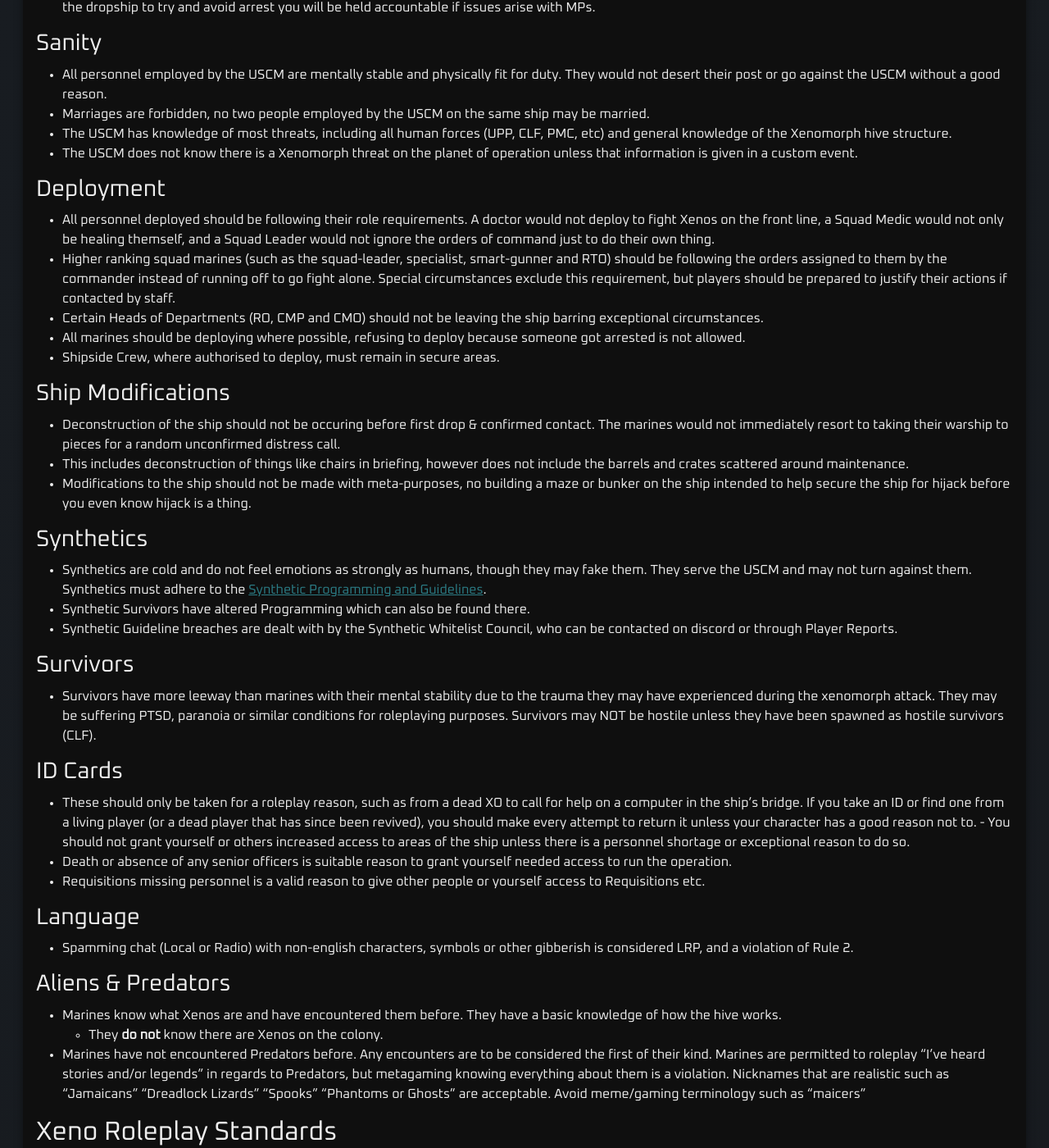
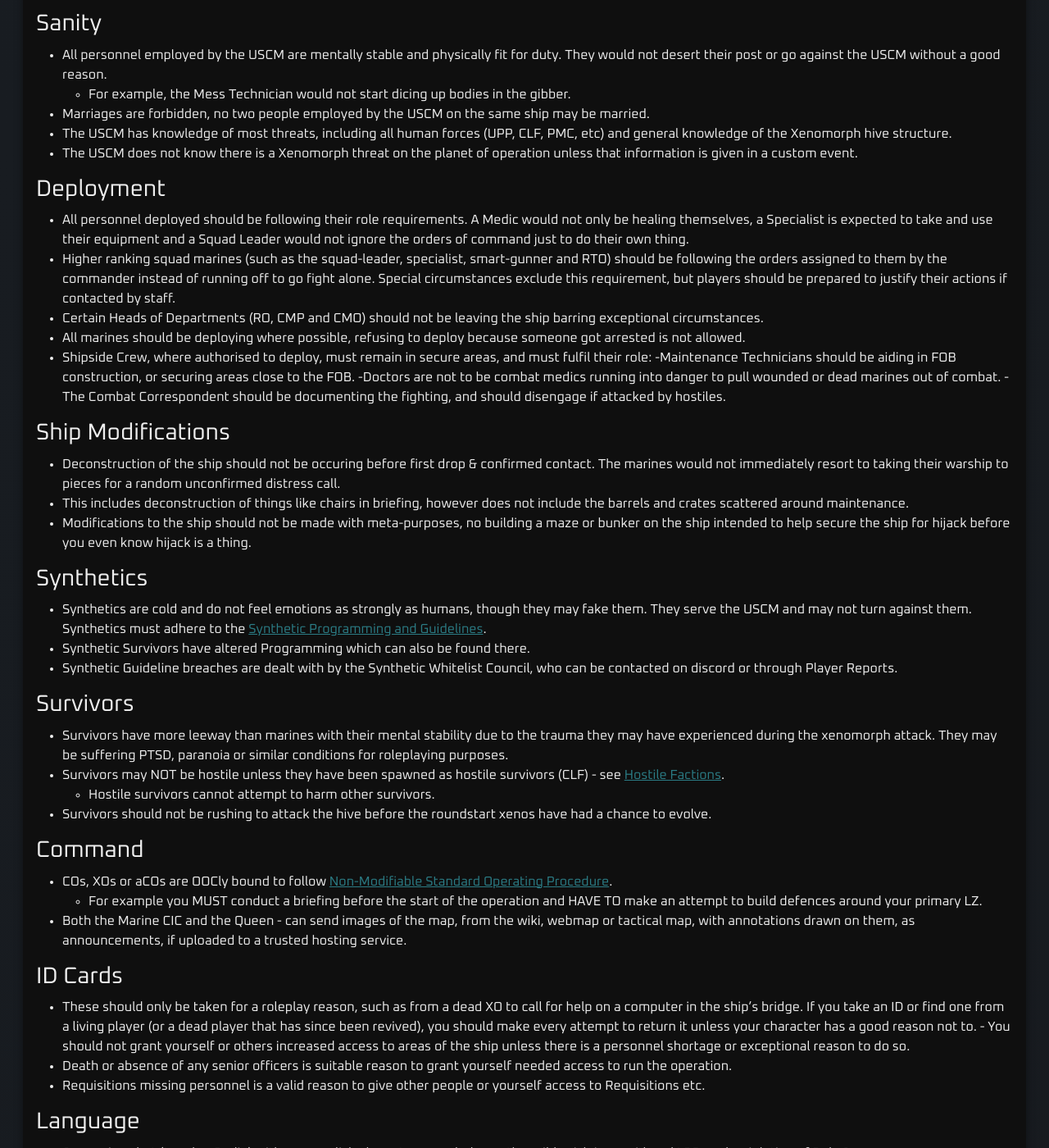
Before and after one commit to cmss13-devs/web, a Jekyll site: the page built from rules.md, in a window 1280 px wide and 1400 px high, scrolled down 2035 px. Shown: the whole window at 82% size. Built offline with Jekyll 4.4.1, drawn with Linux system fonts in a browser that asks for light colours; some of the changed text lies outside the part shown.

Commit message:
Clairion's coolest rule branch (#10)
I think this covers everything that the relevant rule clarifications
covered. Do give it a look in case I missed anything or made
spelling/grammar mistakes.

---------

Co-authored-by: forest2001 <41653574+realforest2001@users.noreply.github.com>

```diff
--- a/rules.md
+++ b/rules.md
@@ -15,11 +15,10 @@
 - [Rule 5: Mechanical Exploits](#rule-5-mechanical-exploits)
 - [Rule 6: No Metagaming or Metacommunication](#rule-6-no-metagaming-or-metacommunication)
 - [Rule 7: No Ban Evading / Multi-Keying](#rule-7-no-ban-evading--multi-keying)
-- [Rule 8: Suicide, Rage-Quitting, and Logging off](#rule-8-suicide-rage-quitting-and-logging-off)
+- [Rule 8: Use your Slot](#rule-8-use-your-slot)
 - [Rule 9: Character names](#rule-9-character-names)
 - [Rule 10: Lethal Force](#rule-10-lethal-force)
-- [Rule 11: Marine Law](#rule-11-marine-law)
-- [Rules Clarification](#rules-clarification)
+- [Rule 11: Marine Law, Mutinies](#rule-11-marine-law-mutinies)
 
 ---
 
@@ -73,17 +72,21 @@
 ### Sanity
 
 - All personnel employed by the USCM are mentally stable and physically fit for duty. They would not desert their post or go against the USCM without a good reason.
+    - For example, the Mess Technician would not start dicing up bodies in the gibber.
 - Marriages are forbidden, no two people employed by the USCM on the same ship may be married.
 - The USCM has knowledge of most threats, including all human forces (UPP, CLF, PMC, etc) and general knowledge of the Xenomorph hive structure.
 - The USCM does not know there is a Xenomorph threat on the planet of operation unless that information is given in a custom event.
 
 ### Deployment
 
-- All personnel deployed should be following their role requirements. A doctor would not deploy to fight Xenos on the front line, a Squad Medic would not only be healing themself, and a Squad Leader would not ignore the orders of command just to do their own thing.
+- All personnel deployed should be following their role requirements. A Medic would not only be healing themselves, a Specialist is expected to take and use their equipment and a Squad Leader would not ignore the orders of command just to do their own thing.
 - Higher ranking squad marines (such as the squad-leader, specialist, smart-gunner and RTO) should be following the orders assigned to them by the commander instead of running off to go fight alone. Special circumstances exclude this requirement, but players should be prepared to justify their actions if contacted by staff.
 - Certain Heads of Departments (RO, CMP and CMO) should not be leaving the ship barring exceptional circumstances.
 - All marines should be deploying where possible, refusing to deploy because someone got arrested is not allowed.
-- Shipside Crew, where authorised to deploy, must remain in secure areas.
+- Shipside Crew, where authorised to deploy, must remain in secure areas, and must fulfil their role:
+    -Maintenance Technicians should be aiding in FOB construction, or securing areas close to the FOB.
+    -Doctors are not to be combat medics running into danger to pull wounded or dead marines out of combat.
+    -The Combat Correspondent should be documenting the fighting, and should disengage if attacked by hostiles.
 
 ### Ship Modifications
 
@@ -99,7 +102,16 @@
 
 ### Survivors
 
-- Survivors have more leeway than marines with their mental stability due to the trauma they may have experienced during the xenomorph attack. They may be suffering PTSD, paranoia or similar conditions for roleplaying purposes. Survivors may NOT be hostile unless they have been spawned as hostile survivors (CLF).
+- Survivors have more leeway than marines with their mental stability due to the trauma they may have experienced during the xenomorph attack. They may be suffering PTSD, paranoia or similar conditions for roleplaying purposes.
+- Survivors may NOT be hostile unless they have been spawned as hostile survivors (CLF) - see [Hostile Factions](#hostile-factions).
+  - Hostile survivors cannot attempt to harm other survivors.
+- Survivors should not be rushing to attack the hive before the roundstart xenos have had a chance to evolve.
+
+### Command
+
+- COs, XOs or aCOs are OOCly bound to follow [Non-Modifiable Standard Operating Procedure](https://cm-ss13.com/wiki/Standard_Operating_Procedure#Non-Modifiable_Standard_Operating_Procedure).
+    - For example you MUST conduct a briefing before the start of the operation and HAVE TO make an attempt to build defences around your primary LZ.
+- Both the Marine CIC and the Queen - can send images of the map, from the wiki, webmap or tactical map, with annotations drawn on them, as announcements, if uploaded to a trusted hosting service.
 
 ### ID Cards
 
@@ -111,11 +123,11 @@
 
 - Spamming chat (Local or Radio) with non-english characters, symbols or other gibberish is considered LRP, and a violation of Rule 2.
 
-
 ### Aliens & Predators
 
 - Marines know what Xenos are and have encountered them before. They have a basic knowledge of how the hive works.
   - They **do not** know there are Xenos on the colony.
+  - They do not know any individual Xeno's prefix or postfix - they can, at most, identify the caste.
 - Marines have not encountered Predators before. Any encounters are to be considered the first of their kind. Marines are permitted to roleplay "I've heard stories and/or legends" in regards to Predators, but metagaming knowing everything about them is a violation. Nicknames that are realistic such as "Jamaicans" "Dreadlock Lizards" "Spooks" "Phantoms or Ghosts" are acceptable. Avoid meme/gaming terminology such as "maicers"
 
 ## Xeno Roleplay Standards
@@ -135,17 +147,24 @@
 
 - Due to the Hivemind, xenos know everything every xeno learns and know the basics of human equipment.
 - At the start of the round, the Xenos can sense the human's ship looming above their hive and are aware that human forces will be visiting the colony shortly.
+- They do not know any individual human's name, but they may know the role they fulfil.
 
 ### Larva
 
 - Larva should typically remain within the Hive, this is especially the case for roundstart larva, and avoid the frontlines.
-- Larva cannot sneak onto dropships to get to the marine ship.
+- Larva should not be sneaking onto the dropship to head up to the Almayer.
 - Larva are not recon castes, and should not be seeking out survivors.
 
 ### Queen
 
-- The Queen can banish Xenos who fail to uphold these standards and expectations.
-- Abuse of banish for memes or other reasons that would not be applicable may result in punishment.
+- The Queen can banish Xenos who fail to uphold these standards and expectations - banish cannot be used as a joke.
+- The Queen cannot use banish for clear mechanical advantage - such as banishing xenos that are in containment, in order to reclaim larva.
+- The Queen can de-evolve someone if they want to add a certain caste, however, it must make sense in character - only having one type of T3 would not fulfil this criteria.
+
+### Shipside Xenomorphs
+
+- Xenomorphs should not be rushing to get onto the dropship before second drop.
+- While shipside xenomorphs can do almost everything they like once they get shipside they aren't allowed to attack people who just got out of cryo and are getting their gear.
 
 ## Predator Roleplay Standards
 
@@ -163,8 +182,9 @@
 
 ## English Only
 
-- All communications within the server (IC and OOC) should be done in English only. Phrases from other languages are fine but should not make up the majority of your conversations.
-- This extends to the use of Netspeak in-character. You should not be using LOL, WTF,
+- All communications within the server (IC and OOC) should be done in English only using ASCII characters. (So no Cyrilic, Arabic or any other non latin characters)
+  - Phrases from other languages are fine but should not make up the majority of your conversations.
+- This extends to the use of Netspeak in-character. You should not be using LOL, WTF, or other similar abbreviations.
 
 ## Profane RP
 
@@ -204,6 +224,7 @@
 
 - Shooting up medbay at round start.
 - Deliberately OBing the marine frontline.
+- Shooting a marine without their consent, ICly or OOCly, when a xeno attempts to capture them.
 
 ## End of Round Grief (EORG)
 
@@ -215,6 +236,16 @@
 # Rule 5: Mechanical Exploits
 
 Do not abuse bugs or unintended features to gain an unfair advantage for yourself or your team.
+
+## General Exploits
+
+Not Exploits:
+- Setting up Keybinds or Macros using either the in game Keybind Preferences, or the BYOND Macros menu.
+- Using external software to make a mouse button - like M4 - register as a keyboard key entry, allowing it to be bound in game using the keybind menu.
+
+Exploits:
+- Using autoclickers, rebinding M1 to the scroll wheel, or other macros outside of BYOND.
+- Using scripts to automatically target other players.
 
 ## Marine Exploits
 
@@ -235,8 +266,7 @@
 Exploits:
 - Banishing xenos on the Almayer so they can be killed for free larva.
 - Banishing AFK xenos to reclaim larva.
-- Walling off bodies to they cannot be recovered/revived.
-    - Where bodies fall within natural defense lines this is acceptable.
+- Placing Acid traps so they can be triggered from behind walls.
 
 ---
 
@@ -249,13 +279,15 @@
 Not Metagaming:
 - Xenos destroying colony assets prior to Marine landing, such as APCs, lights, vendors, etc.
 - Xenos & Marines building traps to catch and kill the other side.
+- Shipside xenos attacking critical equipment like the tcomms or OB APCs.
 - Marines killing themselves after becoming infected or captured by the Xenos.
 
 Metagaming:
 - Wordlessly following a friend around without having any IC communications or interactions.
-- Building defenses on the ship before a hostile force is en route.
 - Xenos sitting next to the dropship landing pad to attack right as the Marines open the doors.
 - Xenos melting every colony wall in a specific location to remove a building/defensive point.
+- Xenos walling in marine or xeno bodies to prevent them from being recovered.
+    - Where bodies fall within natural defense lines this is acceptable.
 - Killing small hosts as survivor before marines land.
     - This is explicitly a rulebreak exclusively due to the extensive impact this has on roundstart balance.
 - Surrounding a comms tower entirely with reinforced walls to prevent Xenos attacking it without T3s.
@@ -265,6 +297,7 @@
 
 Not Metacommunication:
 - Teaching someone how to play the game and various mechanics through Voicechat, LOOC or other external communication methods.
+- Streaming the game with no delay.
 
 Metacommunication:
 - Telling someone where the enemy are, event details or other In-Character information, that would otherwise be inaccessible, through Voicechat, LOOC or other external communication methods.
@@ -286,11 +319,13 @@
 
 ---
 
-# Rule 8: Suicide, Rage-Quitting, and Logging off
+# Rule 8: Use your Slot
 
-If you are a marine and need to leave the game, go to Cryo on the ship and put yourself in a cryotube. This will release your job slot and allow another player to join with your job. If you are unable to get to cryo, send an Adminhelp to staff. If you are the Queen, Adminhelp to let staff know. If you leave without cryo-ing yourself or informing staff, you risk a job ban, especially if your job is an important one. Suicide is permitted if you have a reasonable roleplay reason why, such as you are infected with a xenomorph and there is no hope of rescue, or you are the last xenomorph alive and there is no queen. Committing suicide without a valid reason will result in a ban and/or jobban.
+You are expected to use your slot, and act appropriately as your role. Every role has a function, and the player taking the role is expected to fulfill it. If you have work to do that your job is expected to do, ignoring it to engage in other tasks violates this rule. Furthermore, wasting your slot - such as by suicide or logging out inappropriately -  is punishable as you are removing a slot another player could be playing as correctly.
 
 ## Ghosting and Logging Out
+
+If you are a marine and need to leave the game, go to Cryo on the ship and put yourself in a cryotube. This will release your job slot and allow another player to join with your job. If you are unable to get to cryo, send an Adminhelp to staff. If you are the Queen, Adminhelp to let staff know. If you leave without cryo-ing yourself or informing staff, you risk a job ban, especially if your job is an important one.
 
 Some roles carry the risk of punishment for logging out or ghosting without notice. This is particularly strict at the start of the round (roughly the first 20 minutes)
 
@@ -379,7 +401,8 @@
 
 - Fists/General melee
 - Knives/Dangerous melee
-- Lethal Weapons
+- Lethal Weapons/Chemicals used as weapons
+  - For example: Inaprovaline Overdoses, Chloral Hydrate, Tramadol/Oxycodone Overdoses
 - If at any point combat is disengaged and both parties leave the area, you cannot skip escalation and plunge back into a fight. What's done is done.
 
 ## Exceptional Circumstances
@@ -394,9 +417,32 @@
 - Being punched twice on full health is not a serious threat to your life. It would not warrant you throwing hell to the wind and blasting away your comrades.
 - Being punched twice after already being critically injured can be seen as a risk to your life, and you can take appropriate action. This is subject to circumstances however and not a greenlight for any situation.
 
+## Jailbreak
+
+Escalation still applies when attempting to remove a marine from the brig after being imprisoned by the Military Police.
+
+For example:
+- You cannot use C4 or lethal explosives in order to break into the brig and release a marine.
+- You can properly escalate fights with MP as outlined previously, however, this will still result in IC sanctions.
+  - MP tools are not considered lethal weaponry. Unless an MP is shooting you, or using a baton on harm intent, you can't respond lethally.
+
+## Battlefield Executions
+
+- Whitelisted Commanding Officers are allowed to instantly kill any player at any time if the player fulfills the conditions found in Marine Law. Excessive or poorly-reasoned battlefield executions (such as BEing MPs over a valid arrest) may end with the Commanding Officers being removed from the whitelist.
+
+## Hostile Factions
+
+If you are a member of a faction that is hostile to the USMC, you are not held by Lethal Force rules.
+
+This includes:
+- [Colonial Liberation Front](https://cm-ss13.com/wiki/CLF)
+- Other response teams that indicate you are **hostile** when you spawn.
+
+However, hostile factions are expected to be consistently hostile to USCM forces, if they are to be hostile at all. You cannot pretend to be friendly - either in behavior, or in dressing in their uniform - and then backstab.
+
 ---
 
-# Rule 11: Marine Law
+# Rule 11: Marine Law, Mutinies
 
 ### Malicious Compliance
 - Malicious Compliance with IC Military Law to impose excessive punishments, make an arrest on a technicality of someone non-disruptive and acting in good faith, or causing intentional delays in processing, release or appeals will fall under rule 3, Community Expectations and are actionable.
```
Also changed, not shown: other parts of rules.md (+1 -28 lines).
